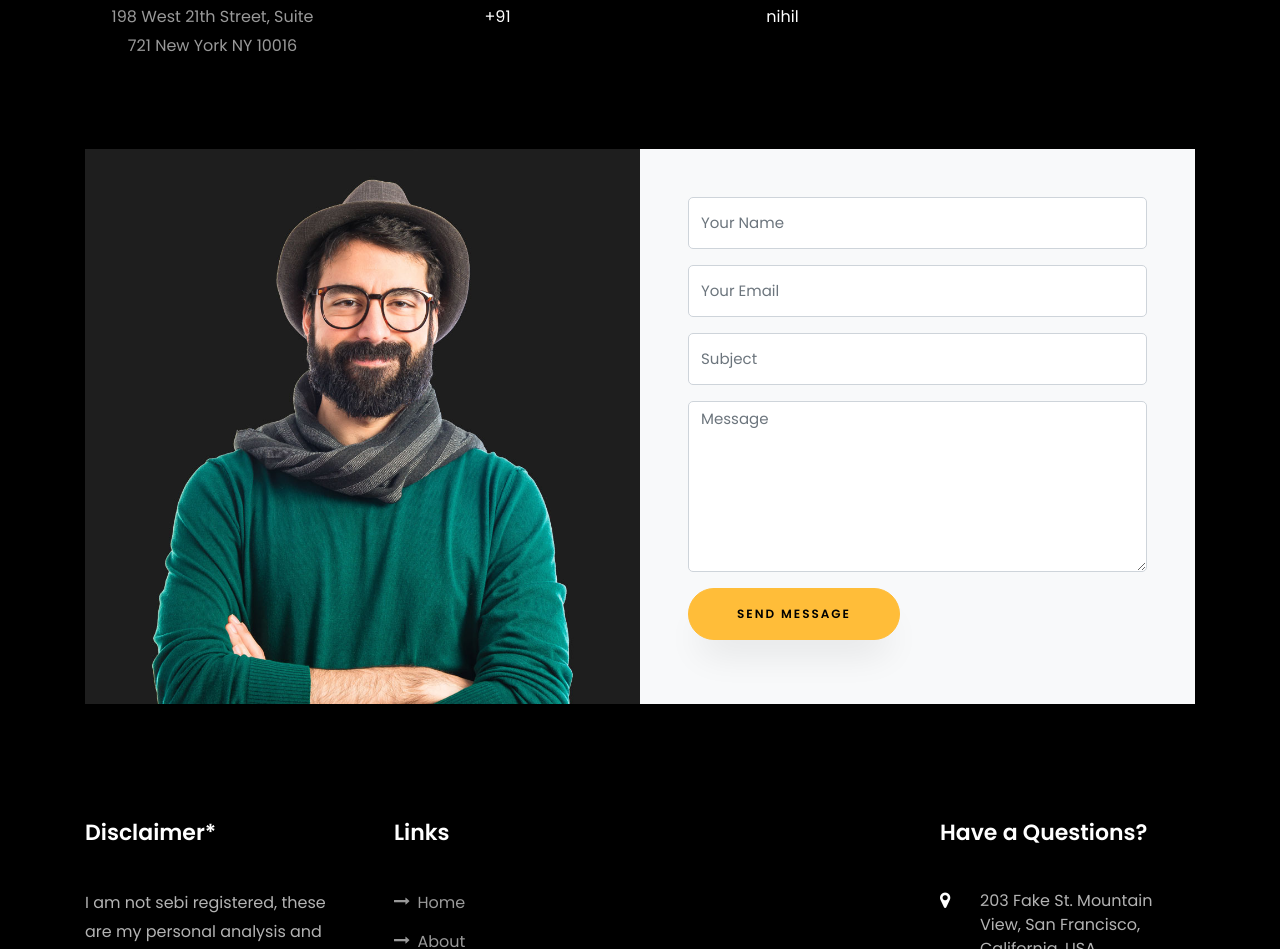
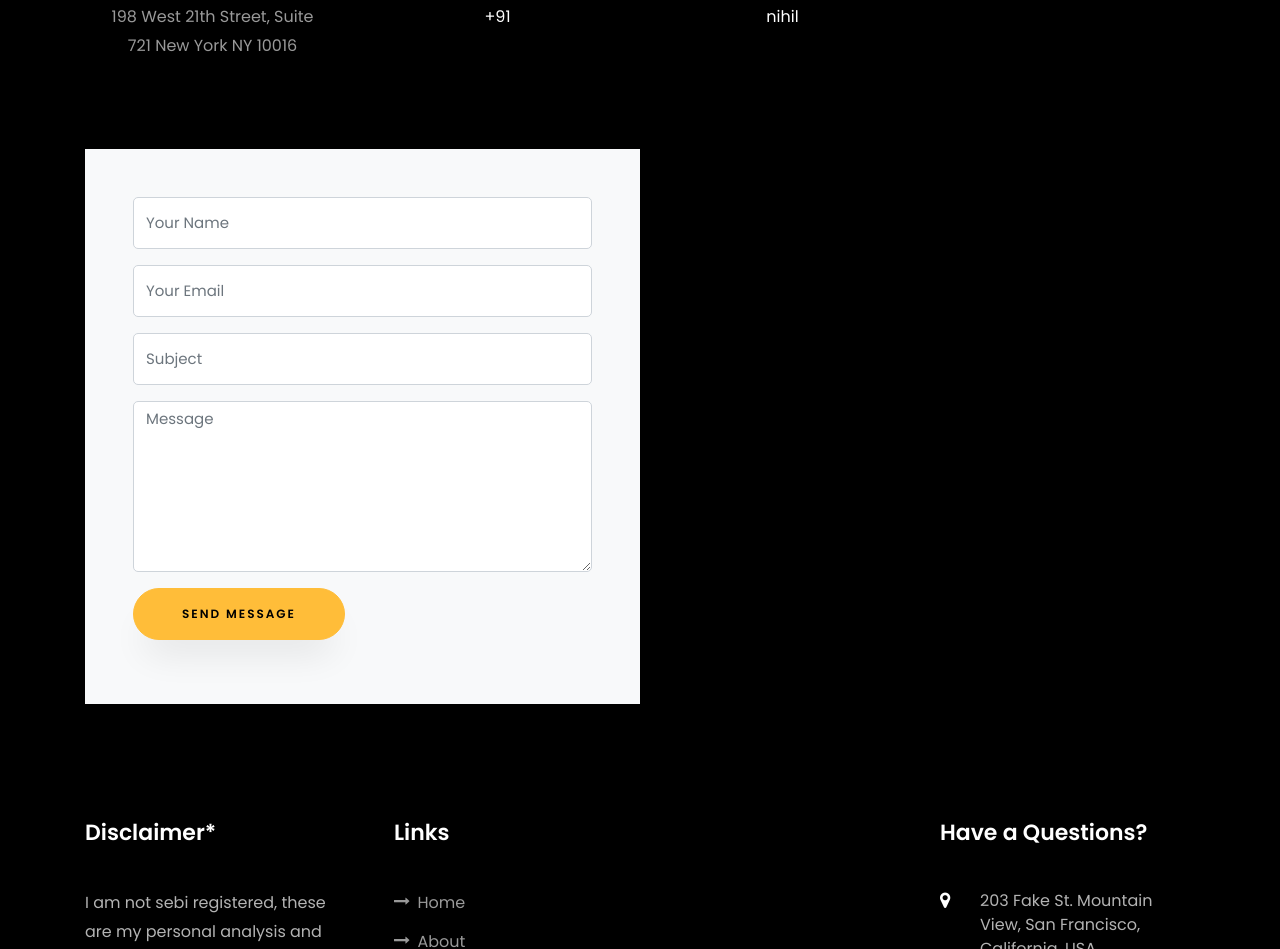
Before and after one commit to jomon-palayur/Tradinsecrets, a website: page index.html in a window 1280 px wide. Shown: the part 4103-5052 px from the top of the page. Drawn offline with Linux system fonts and the light colour scheme; files whose address does not match are found by name.

Commit message:
Update index.html

```diff
--- a/index.html
+++ b/index.html
@@ -343,9 +343,7 @@
 
           </div>
 
-          <div class="col-md-6 d-flex">
-          	<div class="img" style="background-image: url(images/about.jpg);"></div>
-          </div>
+
         </div>
       </div>
     </section>
```
